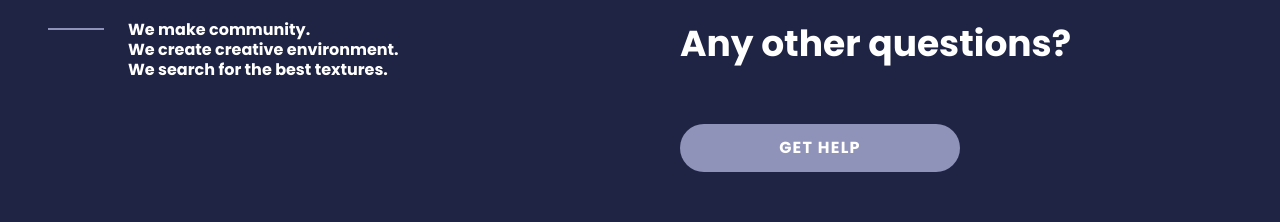
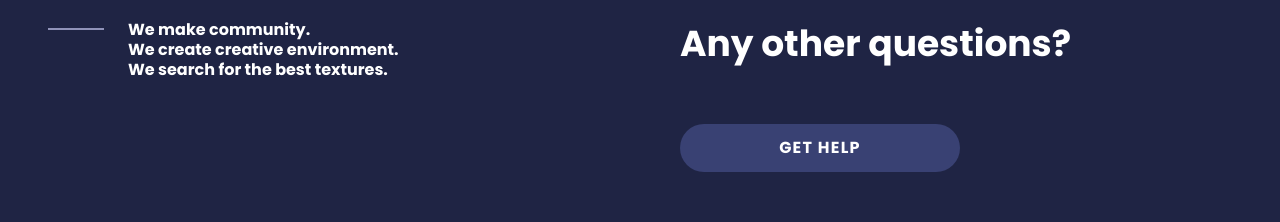
Before and after one commit to Vavara89/Real-World-Textures-Nuxt, a Nuxt app: page /style-guide in a window 1280 px wide. Shown: the part 2680-2902 px from the top of the page. Built offline with nearby package versions, Linux system fonts and the light colour scheme.

Commit message:
Fix: Adjust button colors

```diff
--- a/assets/scss/components/_buttons.scss
+++ b/assets/scss/components/_buttons.scss
@@ -17,10 +17,6 @@
 
   &--inverted {
     @include button-primary-inverted;
-  }
-
-  &--medium {
-    @include button-primary-medium;
   }
 
   &--wide {
--- a/assets/scss/mixins/_buttons.scss
+++ b/assets/scss/mixins/_buttons.scss
@@ -38,7 +38,7 @@
 
   &:hover,
   &:active {
-    background-color: lighten($color-secondary-green, 5%);
+    background-color: desaturate($color-secondary-green, 10%);
   }
 }
 
@@ -47,7 +47,7 @@
 
   &:hover,
   &:active {
-    background-color: lighten($color-primary-700, 5%);
+    background-color: desaturate($color-primary-700, 10%);
   }
 }
 
@@ -56,7 +56,7 @@
 
   &:hover,
   &:active {
-    background-color: lighten($color-primary-400, 5%);
+    background-color: desaturate($color-primary-400, 10%);
   }
 }
 
@@ -76,15 +76,6 @@
   &:hover,
   &:active {
     background-color: $color-white;
-  }
-}
-
-@mixin button-primary-medium {
-  background-color: $color-primary-600;
-
-  &:hover,
-  &:active {
-    background-color: lighten($color-primary-600, 5%);
   }
 }
 
--- a/components/Sections/SectionFaq.vue
+++ b/components/Sections/SectionFaq.vue
@@ -12,7 +12,7 @@
                         link="#contact"
                         text="Get help"
                         type="primary"
-                        color="medium"
+                        color="blue"
                         width="wide"
                     />
                 </div>
```
